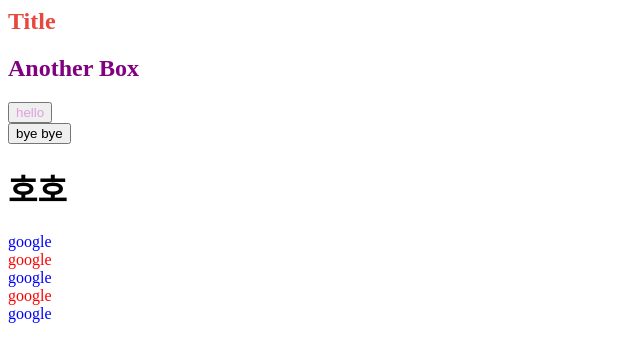
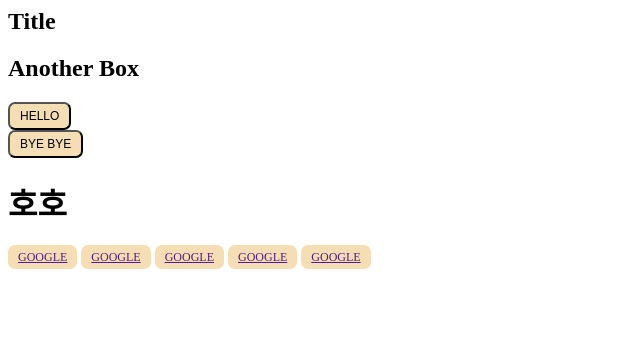
Before and after one commit to ooyuo/SCSS-Masterclass, a website: page index.html in a window 1280 px wide. Shown: the whole page, without its empty margins (0-640 px from the left). Drawn offline with nearby package versions, Linux system fonts and the light colour scheme; files that its build step writes are made by us from their sources.

Commit message:
#3.3 Extends

```diff
--- /dev/null
+++ b/src/scss/_buttons.scss
@@ -0,0 +1,7 @@
+%button {
+    border-radius: 7px;
+    font-size: 12px;
+    text-transform: uppercase;
+    padding: 5px 10px;
+    background-color: wheat;
+}
--- a/src/scss/styles.scss
+++ b/src/scss/styles.scss
@@ -1,5 +1,17 @@
 @import "_variables";
 @import "_mixins";
+@import "_buttons";
+
+a {
+    @extend %button;
+}
+
+button {
+    @extend %button;
+}
+
+/*
+#3.1 Variables and Nesting
 
 h2 {
     color: $bg;
@@ -24,6 +36,9 @@ h2 {
         background-color: powderblue;
     }
 }
+*/
+
+/* #3.2 Mixins
 
 a {
     &:nth-child(odd) {
@@ -34,3 +49,4 @@ a {
         @include link("even");
     }
 }
+*/
```
